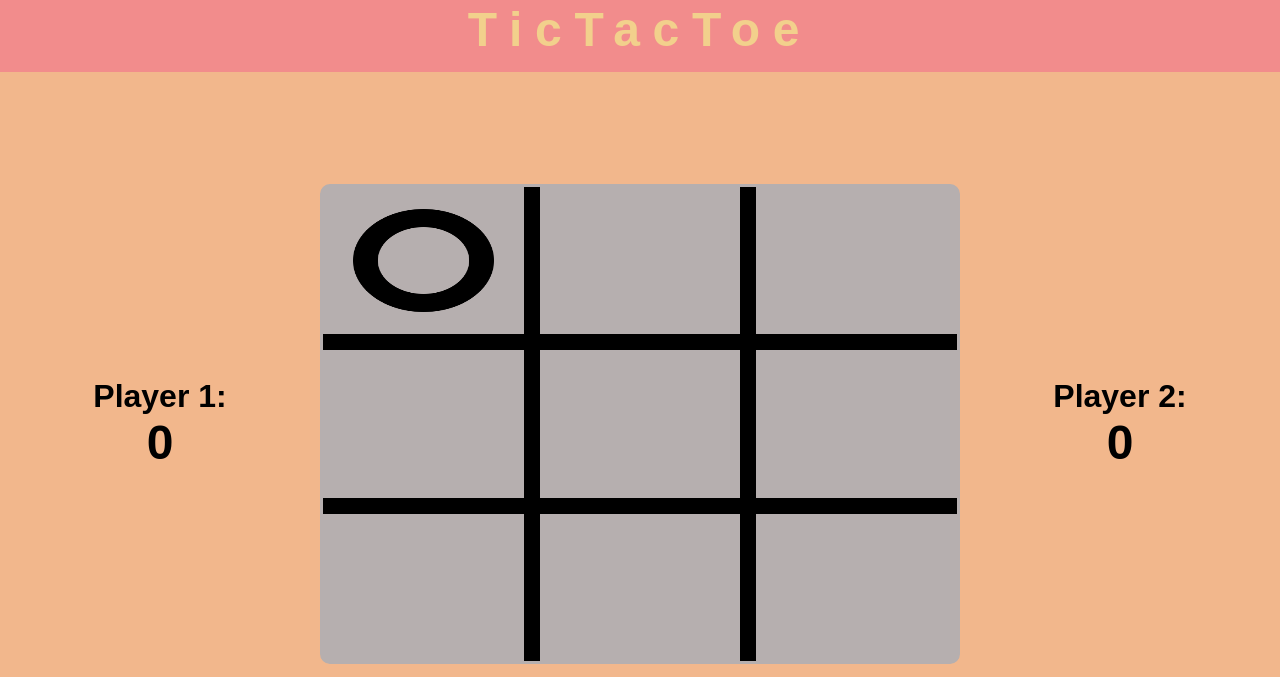
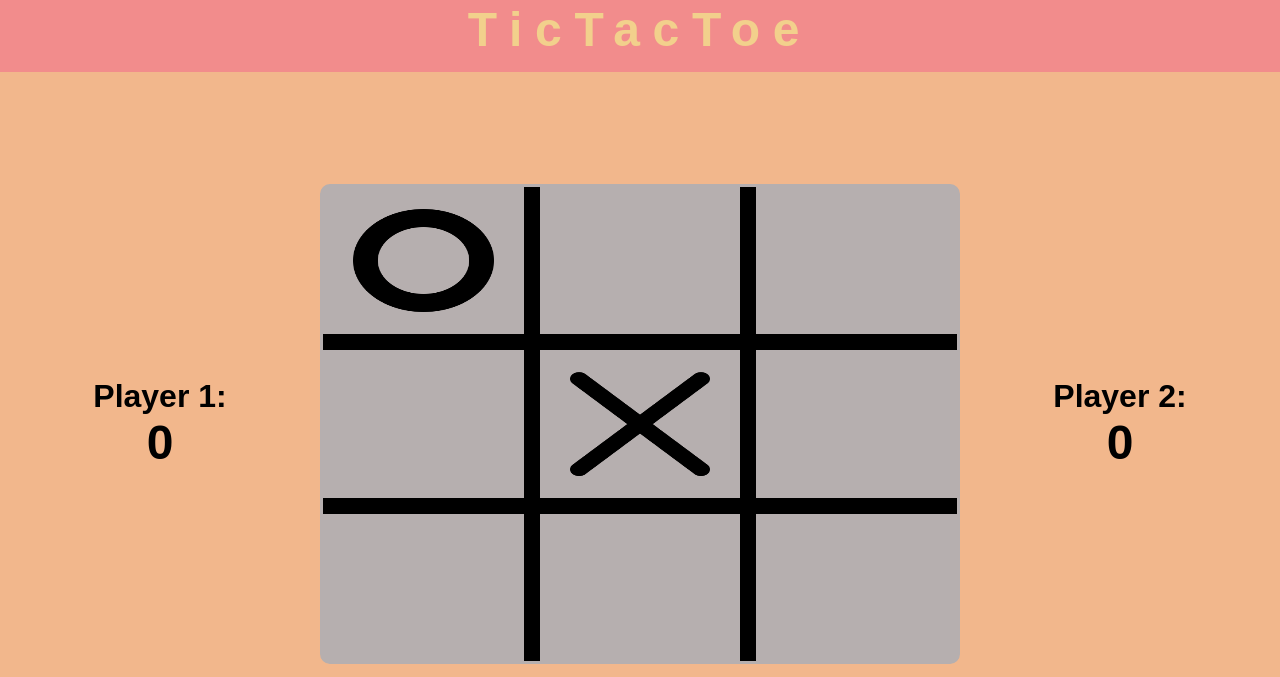
Before and after one commit to Fahridanaa/tic-tac-toe, a plain HTML site: page index.html in a window 1280 px wide. Both pictures are taken after a click on the element 423 px from the left and 260 px from the top of the page. Drawn offline with Linux system fonts and the light colour scheme.

Commit message:
menambahkan script file untuk bot

```diff
--- a/index.html
+++ b/index.html
@@ -5,7 +5,7 @@
     <meta name="viewport" content="width=device-width, initial-scale=1.0" />
     <link rel="stylesheet" href="style.css" />
     <title>Tic Tac Toe</title>
-    <script src="script.js" defer></script>
+    <script src="script2.js" defer></script>
   </head>
   <body>
     <div id="container">
--- /dev/null
+++ b/script2.js
@@ -0,0 +1,76 @@
+const statusElement = document.getElementById("status");
+const boxes = document.querySelectorAll(".box");
+const countElements = document.querySelectorAll(".count");
+let currentPlayer = 0;
+const players = [
+  { name: 'Player 1', symbol: `<img src="assets/o.png">`, count: 0 },
+  { name: 'Bot', symbol: `<img src="assets/x.png">`, count: 0 }
+];
+let win = false;
+const restartButton = `<button onclick="reset();">
+  <img src="assets/restart.png" class="icon" />
+</button>`;
+const restartElement = document.getElementById("restart");
+
+const makeMove = (box, player) => {
+  if (!box.hasChildNodes() && !win) {
+    box.innerHTML += players[player].symbol;
+    currentPlayer = (currentPlayer + 1) % 2;
+    if (checkWin(players[player].symbol)) {
+      updateStatus(player + 1);
+    } else if ([...boxes].every(box => box.innerHTML !== '')) {
+      updateStatus(0);
+    } else if (currentPlayer === 1) {
+      makeMove(getRandomEmptyBox(), currentPlayer); // Bot's move
+    }
+  }
+}
+
+const getRandomEmptyBox = () => {
+  const emptyBoxes = [...boxes].filter(box => !box.hasChildNodes());
+  const randomIndex = Math.floor(Math.random() * emptyBoxes.length);
+  return emptyBoxes[randomIndex];
+}
+
+const checkWin = (player) => {
+  const lines = [
+    [1, 2, 3], [4, 5, 6], [7, 8, 9],
+    [1, 4, 7], [2, 5, 8], [3, 6, 9],
+    [1, 5, 9], [3, 5, 7]
+  ];
+
+  for (const line of lines) {
+    const [a, b, c] = line;
+    if (boxes[a - 1].innerHTML == player &&
+        boxes[b - 1].innerHTML == player &&
+        boxes[c - 1].innerHTML == player) {
+      return true;
+    }
+  }
+  return false;
+}
+
+const updateStatus = (winner) => {
+  statusElement.innerHTML = winner ? `${players[winner - 1].name} Wins` : "Draw";
+  if (winner) {
+    countElements[winner - 1].innerHTML = ++players[winner - 1].count;
+  }
+  win = true;
+  restartElement.innerHTML = restartButton;
+}
+
+boxes.forEach(box => {
+  box.addEventListener('click', () => makeMove(box, currentPlayer));
+});
+
+const reset = () => {
+  boxes.forEach(box => {
+    box.innerHTML = '';
+  });
+  statusElement.innerHTML = '';
+  currentPlayer = 0;
+  win = false;
+  restartElement.innerHTML = '';
+}
+
+reset();
```
